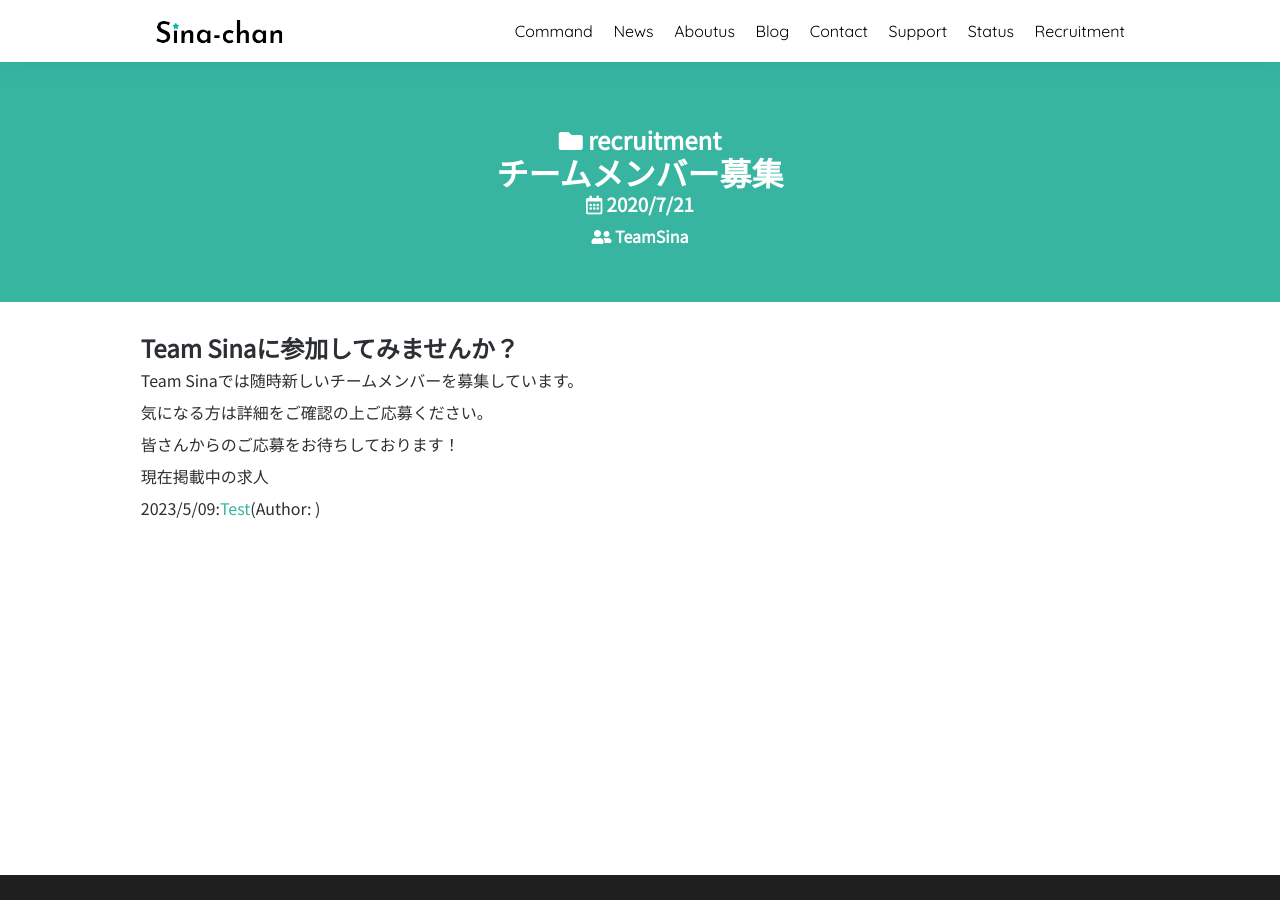
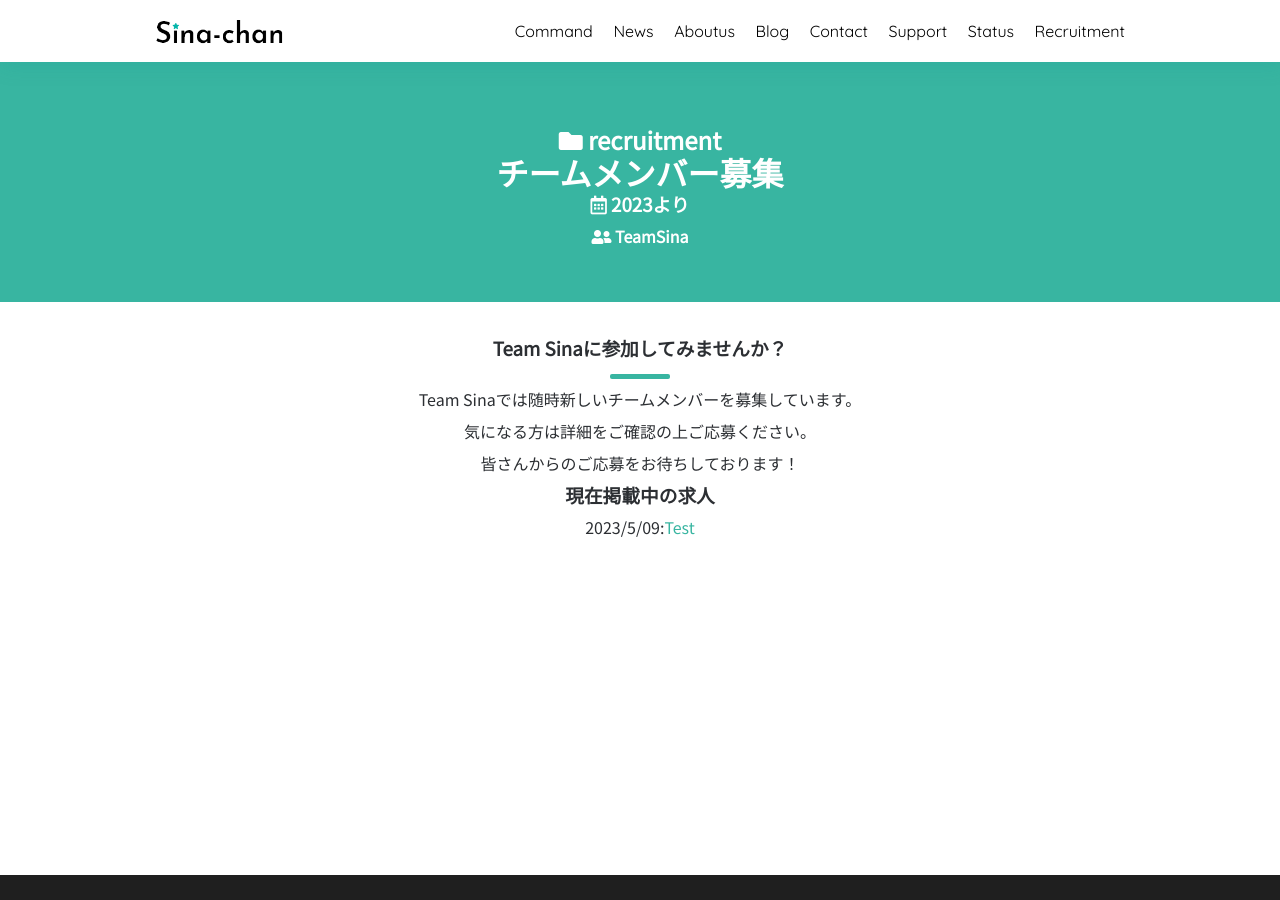
Before and after one commit to SinaKitagami/sinakitagami.github.io, a Jekyll site: the page built from recruitment.md, in a window 1280 px wide and 900 px high. Built offline with Jekyll 4.4.1, drawn with Linux system fonts in a browser that asks for light colours; nearby versions of some CDN libraries.

Commit message:
一覧ページ更新

```diff
--- a/recruitment.md
+++ b/recruitment.md
@@ -6,20 +6,19 @@ categories:
 tag:
 - ALL
 author: TeamSina
-date: 20203より
+date: 2023より
 
 ---
-## Team Sinaに参加してみませんか？
+<center>
+<h3 class="main-title">Team Sinaに参加してみませんか？</h3>
+<br>
+Team Sinaでは随時新しいチームメンバーを募集しています。<br>
+気になる方は詳細をご確認の上ご応募ください。<br>
+皆さんからのご応募をお待ちしております！<br>
 
-Team Sinaでは随時新しいチームメンバーを募集しています。
-
-気になる方は詳細をご確認の上ご応募ください。
-
-皆さんからのご応募をお待ちしております！
-
-現在掲載中の求人
+<h3>現在掲載中の求人</h3>
 
 {% for post in site.categories.recruitment %}
-{{ post.date | date:"%Y/%-m/%d" }}:<a href="{{ post.url }}" class="a-orange">{{ post.title }}</a>(Author: {{ post.author }})
+{{ post.date | date:"%Y/%-m/%d" }}:<a href="{{ post.url }}" class="a-orange">{{ post.title }}</a>
 {% endfor %}
 <br>
```
